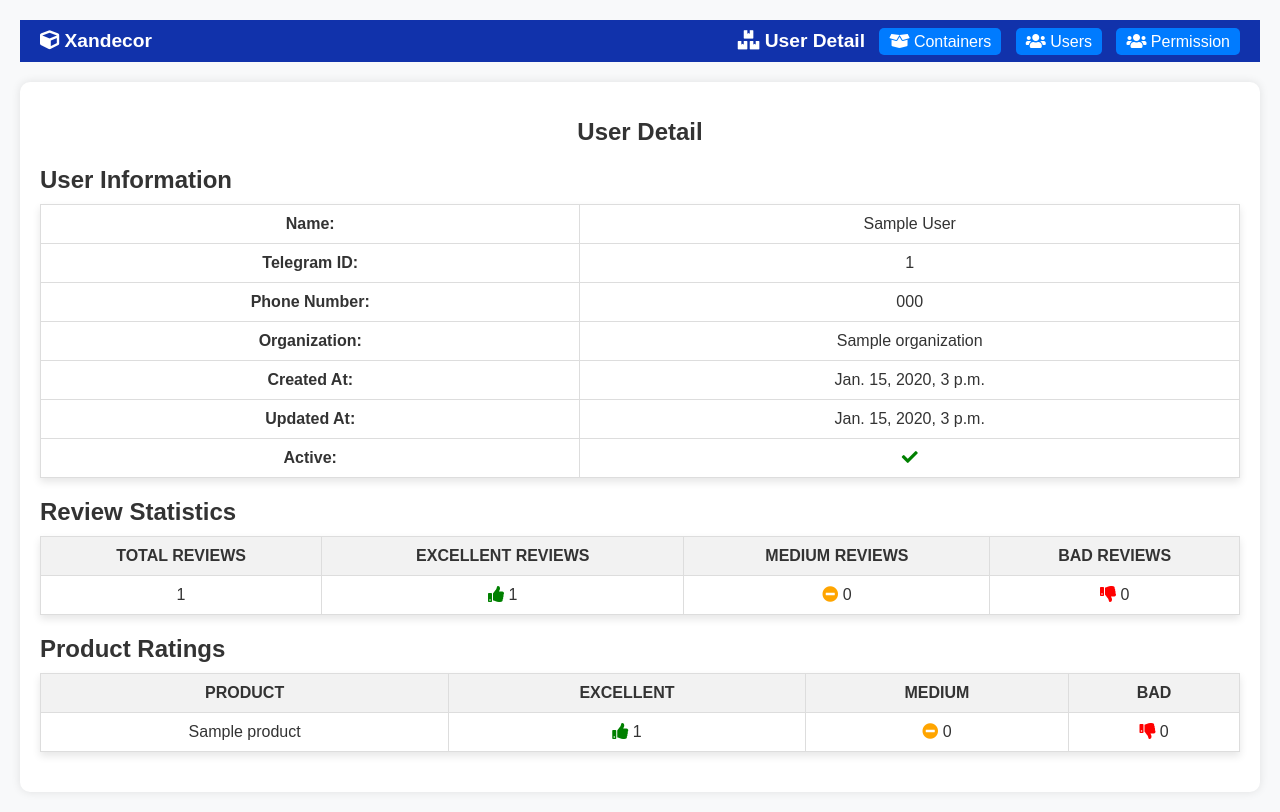
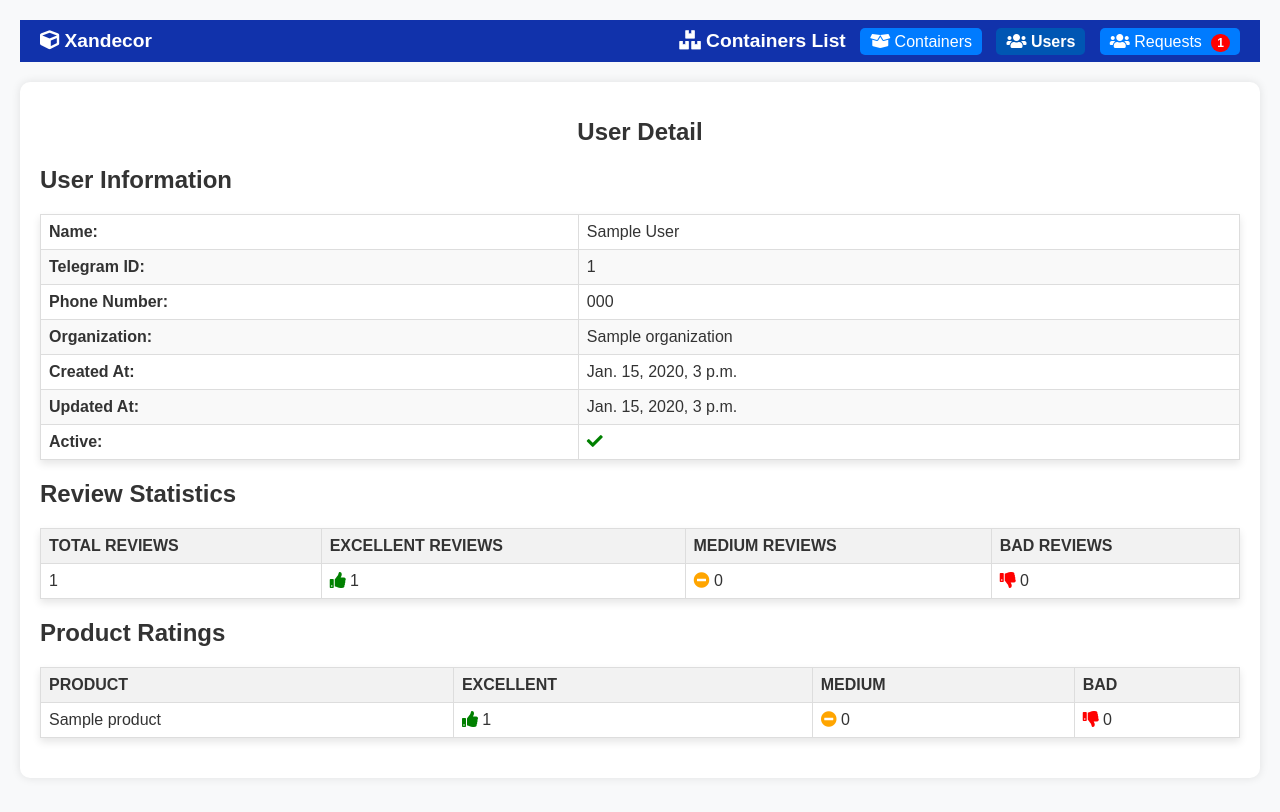
Before and after one commit to NodirByte/Bot-Template, a Django app: page /containers/r-detail/1/ in a window 1280 px wide. After the commit the page ends 740 px from the top, so only its background shows below. Run offline with Django 5.2, Linux system fonts and the light colour scheme; a user stored in the database is signed in; tables that the repository leaves empty hold one stand-in row (values such as "Sample post"); parts of the project's set-up code (start-up, migrations or seed data) failed here and were passed over.

Commit message:
Add the badge to the requests button

```diff
--- a/orm/settings.py
+++ b/orm/settings.py
@@ -77,6 +77,7 @@ TEMPLATES = [
                 "django.contrib.messages.context_processors.messages",
                 'website.service.get_about_us',
                 'website.service.get_carousel_main_photo',
+                'orm_app.services.asked_users_count',
             ],
         },
     },
--- a/orm_app/services.py
+++ b/orm_app/services.py
@@ -2,7 +2,7 @@ from collections import defaultdict
 
 from django.db.models import Count, OuterRef, Subquery
 
-from .models import Container, Product, Review, Sale, User
+from .models import AskUser, Container, Product, Review, Sale, User
 
 
 def get_review_statistics_by_container(container_id) -> dict:
@@ -91,3 +91,8 @@ def get_products_statistics_by_date(from_date, to_date) -> dict:
     containers = Container.objects.filter(arrival_date__range=[from_date, to_date])
     review_statistics = {}
     review_statistics = {}
+
+def asked_users_count(request):
+    return {
+        'asked_users_count': AskUser.objects.count(),
+    }
--- a/orm_app/views.py
+++ b/orm_app/views.py
@@ -42,6 +42,7 @@ class IndexView(SuperuserRequiredMixin, ListView):
     def get_context_data(self, **kwargs):
         context = super().get_context_data(**kwargs)
         context["users"] = User.objects.all()
+        context["active_page"] = "containers_list"
         return context
 
 
@@ -58,6 +59,7 @@ class ContainerDetailView(SuperuserRequiredMixin, DetailView):
         context["review_statistics"] = get_review_statistics_by_container(
             self.kwargs["pk"]
         )
+        context["active_page"] = "containers_list"
         return context
 
 
@@ -73,6 +75,7 @@ class ReviewersView(SuperuserRequiredMixin, ListView):
     def get_context_data(self, **kwargs):
         context = super().get_context_data(**kwargs)
         context["reviewers"] = User.objects.all()
+        context["active_page"] = "reviewers"
         return context
 
 
@@ -89,6 +92,7 @@ class ReviewerDetailView(SuperuserRequiredMixin, DetailView):
         context["reviewer_statistics"] = get_reviewers_statistics_by_user(
             self.kwargs["pk"]
         )
+        context["active_page"] = "reviewers"
         return context
 
 
@@ -105,6 +109,7 @@ class ProductsStatisticsView(SuperuserRequiredMixin, ListView):
         from_date = self.kwargs["from_date"]
         to_date = self.kwargs["to_date"]
         context["statistics"] = get_products_statistics_by_date(from_date, to_date)
+        context["active_page"] = "products_statistics"
         return context
 
 
@@ -121,7 +126,9 @@ class AskedUsersView(SuperuserRequiredMixin, ListView):
         context = super().get_context_data(**kwargs)
         context['asked_users'] = AskUser.objects.all()
         context['organizations'] = Organization.objects.all()
+        context['active_page'] = 'asked_users'
         return context
+
 
 def accept_user(request, pk):
     user = get_object_or_404(AskUser, pk=pk)
--- a/static/css/containers.css
+++ b/static/css/containers.css
@@ -241,6 +241,8 @@ tr:hover {
   }
 }
 
+/* Add this CSS to your existing CSS file */
+
 /* Navbar Styles */
 .navbar {
   background-color: #1132ab;
@@ -281,6 +283,13 @@ tr:hover {
   font-weight: bold;
   font-size: 1.2em;
   position: center;
+}
+
+/* Active Button Style */
+.navbar-button.active {
+  background-color: #0056b3; /* Darker Blue for active button */
+  color: white; /* Ensure the text color is white */
+  font-weight: bold; /* Make the active link bold */
 }
 
 .fas.fa-check { color: green; }
@@ -395,3 +404,82 @@ td.rating-bad {
   background-color: #dc3545;
   color: white;
 }
+
+
+/* Modal styling */
+#organization-selection-modal {
+  display: none;
+  position: fixed;
+  z-index: 1000;
+  left: 0;
+  top: 0;
+  width: 100%;
+  height: 100%;
+  overflow: auto;
+  background-color: rgba(0, 0, 0, 0.4);
+}
+
+#organization-selection-modal .modal-content {
+  background-color: #fefefe;
+  margin: 15% auto;
+  padding: 20px;
+  border: 1px solid #888;
+  width: 80%;
+  max-width: 500px;
+  border-radius: 10px;
+}
+
+#organization-selection-modal .close {
+  color: #aaa;
+  float: right;
+  font-size: 28px;
+  font-weight: bold;
+}
+
+#organization-selection-modal .close:hover,
+#organization-selection-modal .close:focus {
+  color: black;
+  text-decoration: none;
+  cursor: pointer;
+}
+
+/* Badge styling */
+.badge {
+  display: inline-block;
+  padding: 0.25em 0.5em;
+  font-size: 75%;
+  font-weight: 700;
+  line-height: 1;
+  text-align: center;
+  white-space: nowrap;
+  vertical-align: baseline;
+  border-radius: 10rem;
+  background-color: red;
+  color: white;
+  margin-left: 5px;
+}
+
+table {
+  width: 100%;
+  border-collapse: collapse;
+  margin-top: 20px;
+}
+
+th, td {
+  border: 1px solid #ddd;
+  padding: 8px;
+  text-align: left;
+}
+
+th {
+  background-color: #f2f2f2;
+  font-weight: bold;
+}
+
+tr:nth-child(even) {
+  background-color: #f9f9f9;
+}
+
+tr:hover {
+  background-color: #ddd;
+}
--- /dev/null
+++ b/templates/_navbar.html
@@ -0,0 +1,14 @@
+{% load static %}
+<div class="navbar">
+    <a href="{% url 'home' %}" class="navbar-brand"><i class="fas fa-cube"></i> Xandecor</a>
+    <div class="navbar-menu">
+        <span class="navbar-text"><i class="fas fa-boxes"></i> Containers List</span>
+        <a href="{% url 'containers_list' %}" class="navbar-button {% if active_page == 'containers_list' %}active{% endif %}"><i class="fas fa-box-open"></i> Containers</a>
+        <a href="{% url 'reviewers' %}" class="navbar-button {% if active_page == 'reviewers' %}active{% endif %}"><i class="fas fa-users"></i> Users</a>
+        <a href="{% url 'asked_users' %}" class="navbar-button {% if active_page == 'asked_users' %}active{% endif %}"><i class="fas fa-users"></i> Requests
+            {% if asked_users_count > 0 %}
+                <span class="badge">{{ asked_users_count }}</span>
+            {% endif %}
+        </a>
+    </div>
+</div>
--- a/templates/reviewer_detail.html
+++ b/templates/reviewer_detail.html
@@ -13,15 +13,7 @@
 
 <body>
 
-    <div class="navbar">
-        <a href="{% url 'home' %}" class="navbar-brand"><i class="fas fa-cube"></i> Xandecor</a>
-        <div>
-            <span class="navbar-text"><i class="fas fa-boxes"></i> User Detail</span>
-            <a href="{% url 'containers_list' %}" class="navbar-button"><i class="fas fa-box-open"></i> Containers</a>
-            <a href="{% url 'reviewers' %}" class="navbar-button"><i class="fas fa-users"></i> Users</a>
-            <a href="{% url 'asked_users' %}" class="navbar-button"><i class="fas fa-users"></i> Permission</a>
-        </div>
-    </div>
+    {% include '_navbar.html' %}
 
     <div class="container-reviewer">
         <h1>User Detail</h1>
```
Also changed, not shown: templates/asked_users.html (+3 -48 lines), templates/container_detail.html (+3 -9 lines), templates/containers.html (+2 -9 lines), templates/reviewers.html (+2 -9 lines).
